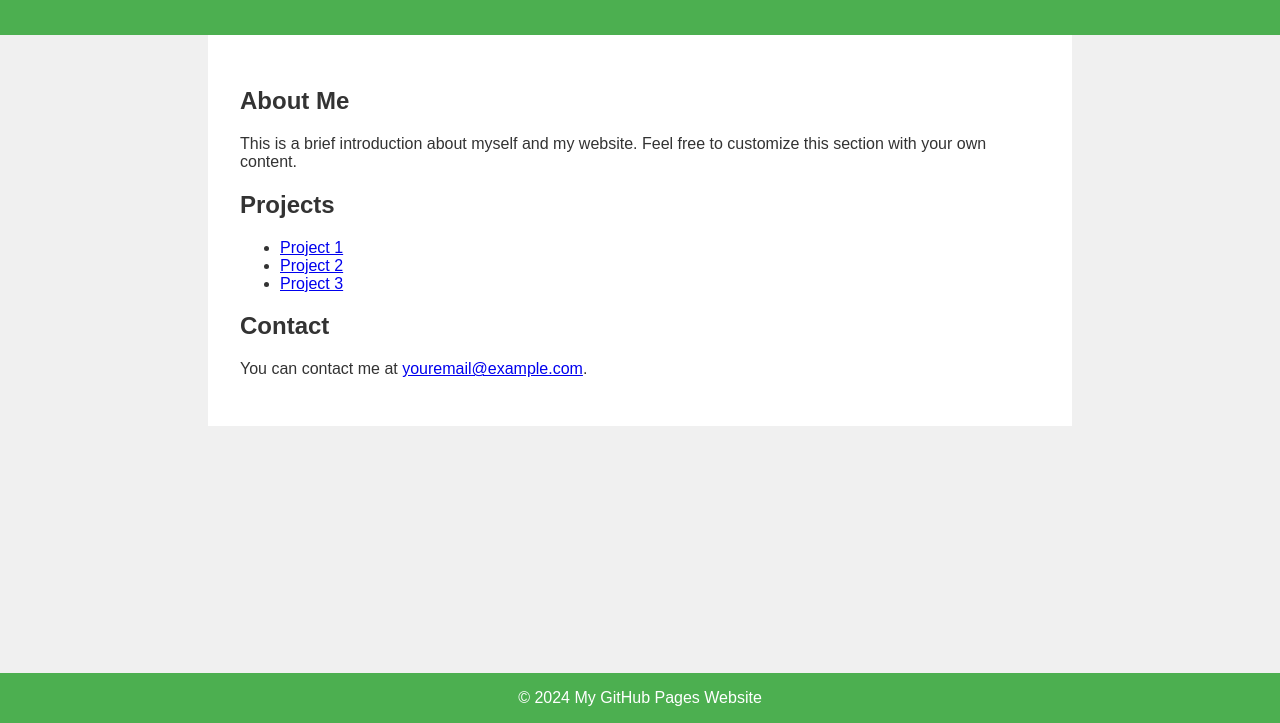
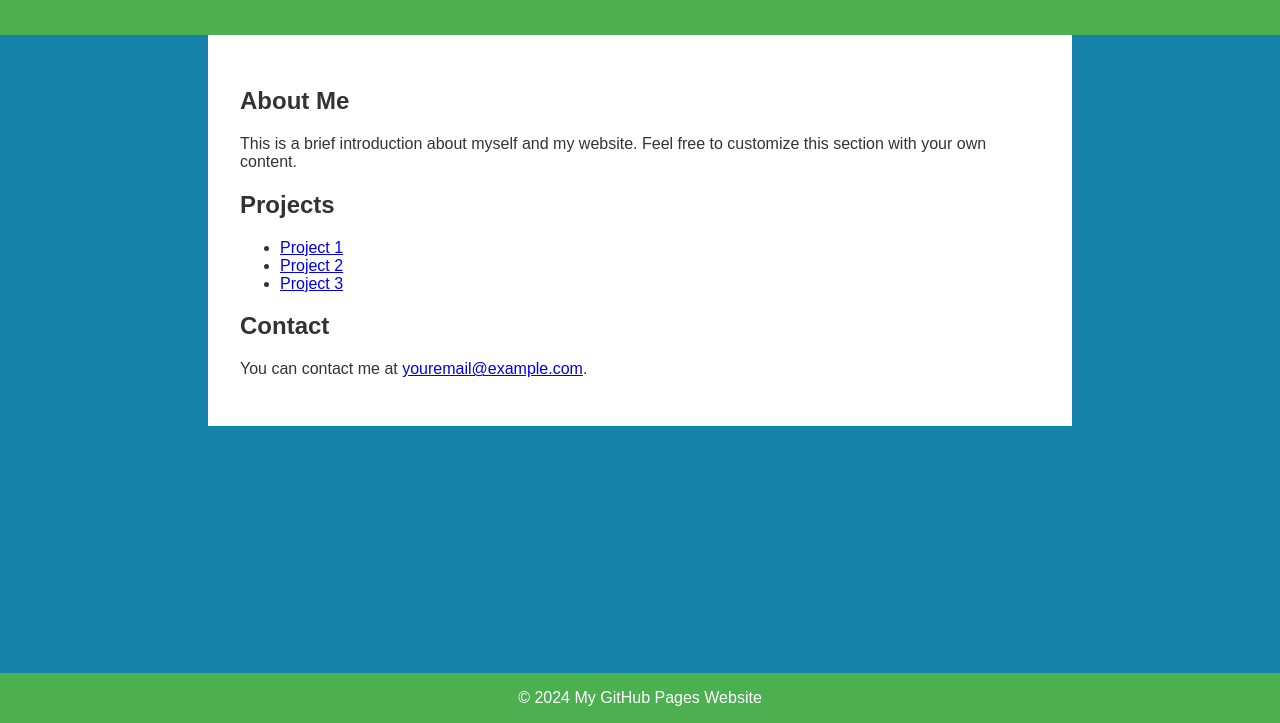
Before and after one commit to thor-burkhardt/thor-burkhardt.github.io, a plain HTML site: page index.html in a window 1280 px wide. Shown: the part 77-800 px from the top of the page. Drawn offline with Linux system fonts and the light colour scheme.

Commit message:
New Update

```diff
--- a/index.html
+++ b/index.html
@@ -9,7 +9,7 @@
             font-family: Arial, sans-serif;
             margin: 0;
             padding: 0;
-            background-color: #f0f0f0;
+            background-color: #1582a9;
             color: #333;
         }
         header {
```
